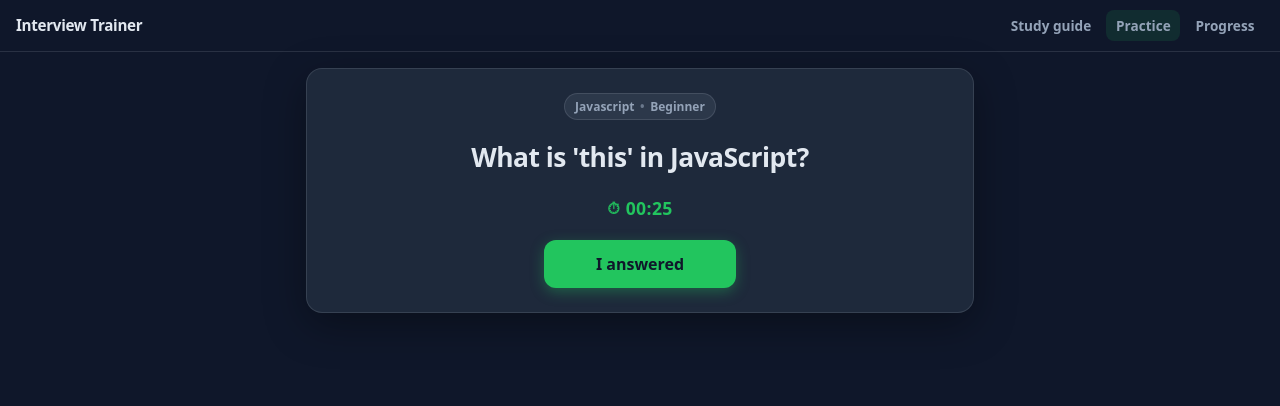
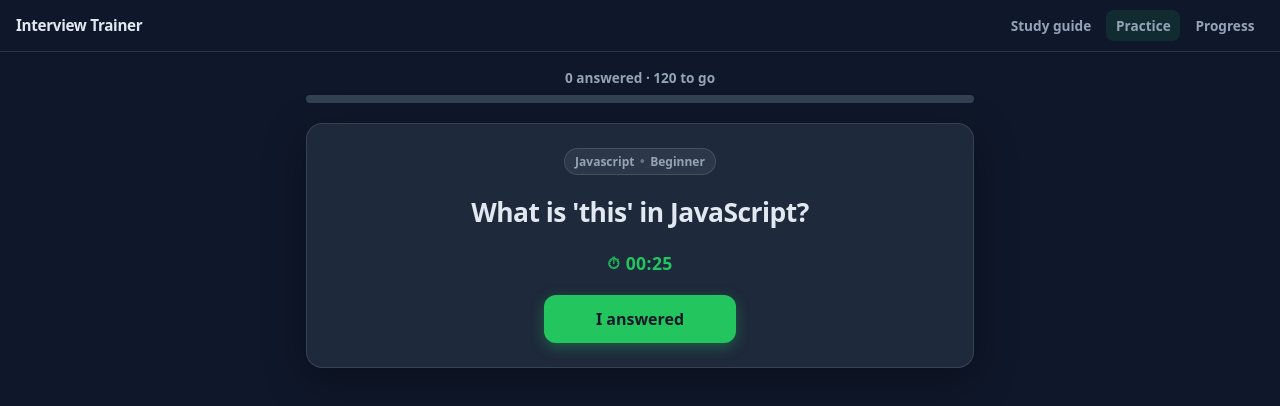
Before and after one commit to ZhannaM85/interview-trainer-angular-app, an Angular app: page /quiz in a window 1280 px wide. Shown: the top 406 px of the page. Built offline with nearby package versions, Linux system fonts and the light colour scheme.

Commit message:
[DAY-3] Showing pogress bar on how many questions are answered and how many are yet to be answered.

```diff
--- a/src/app/features/quiz/components/interview-feedback/interview-feedback.component.html
+++ b/src/app/features/quiz/components/interview-feedback/interview-feedback.component.html
@@ -2,12 +2,6 @@
     <h2 class="interview-fb__title">{{ headline() }}</h2>
 
     <p class="interview-fb__score">Score: +{{ scoreDelta() }}</p>
-
-    @if (sessionProgressPct() !== null) {
-        <div class="interview-fb__progress">
-            <app-progress-bar [value]="sessionProgressPct()!" [max]="100" label="Session progress" />
-        </div>
-    }
 
     <div class="interview-fb__section">
         <p class="interview-fb__label">Weak area</p>
--- a/src/app/features/quiz/components/interview-feedback/interview-feedback.component.scss
+++ b/src/app/features/quiz/components/interview-feedback/interview-feedback.component.scss
@@ -20,10 +20,6 @@
     font-size: 1.1rem;
     font-weight: 600;
     color: var(--it-accent);
-}
-
-.interview-fb__progress {
-    text-align: left;
 }
 
 .interview-fb__section {
--- a/src/app/features/quiz/components/interview-feedback/interview-feedback.component.ts
+++ b/src/app/features/quiz/components/interview-feedback/interview-feedback.component.ts
@@ -1,10 +1,8 @@
 import { ChangeDetectionStrategy, Component, input, output } from '@angular/core';
-
-import { ProgressBarComponent } from '../../../../shared/components/progress-bar/progress-bar.component';
 
 @Component({
     selector: 'app-interview-feedback',
-    imports: [ProgressBarComponent],
+    imports: [],
     templateUrl: './interview-feedback.component.html',
     styleUrl: './interview-feedback.component.scss',
     changeDetection: ChangeDetectionStrategy.OnPush
@@ -14,7 +12,5 @@ export class InterviewFeedbackComponent {
     readonly scoreDelta = input.required<number>();
     readonly weakArea = input.required<string>();
     readonly nextReviewLabel = input.required<string>();
-    /** Optional session progress 0–100 for thin bar. */
-    readonly sessionProgressPct = input<number | null>(null);
     readonly next = output<void>();
 }
--- a/src/app/features/quiz/pages/quiz-page/quiz-page.component.html
+++ b/src/app/features/quiz/pages/quiz-page/quiz-page.component.html
@@ -16,6 +16,21 @@
     } @else if (currentQuestion(); as q) {
         @if (usingFallbackQueue()) {
             <p class="quiz__hint">Nothing due right now — practicing from the full set.</p>
+        }
+
+        @if (sessionProgressCounts(); as prog) {
+            <div class="quiz__progress-block">
+                <p class="quiz__progress" aria-live="polite">
+                    {{ prog.answered }} answered · {{ prog.remaining }} to go
+                </p>
+                <div class="quiz__progress-bar">
+                    <app-progress-bar
+                        [value]="prog.answered"
+                        [max]="prog.total"
+                        label="Session progress"
+                    />
+                </div>
+            </div>
         }
 
         <div class="quiz__card-wrap" [attr.data-phase]="phase()">
@@ -42,7 +57,6 @@
                             [scoreDelta]="snap.scoreDelta"
                             [weakArea]="snap.weakArea"
                             [nextReviewLabel]="snap.nextReviewLabel"
-                            [sessionProgressPct]="sessionProgressPct()"
                             (next)="onNextQuestion()"
                         />
                     </div>
--- a/src/app/features/quiz/pages/quiz-page/quiz-page.component.scss
+++ b/src/app/features/quiz/pages/quiz-page/quiz-page.component.scss
@@ -51,6 +51,25 @@
     text-align: center;
 }
 
+.quiz__progress-block {
+    display: flex;
+    flex-direction: column;
+    gap: 0.5rem;
+    width: 100%;
+}
+
+.quiz__progress {
+    margin: 0;
+    font-size: 0.85rem;
+    font-weight: 600;
+    color: var(--it-text-muted);
+    text-align: center;
+}
+
+.quiz__progress-bar {
+    text-align: left;
+}
+
 .quiz__restart {
     min-height: 2.75rem;
     padding: 0.5rem 1.25rem;
--- a/src/app/features/quiz/pages/quiz-page/quiz-page.component.ts
+++ b/src/app/features/quiz/pages/quiz-page/quiz-page.component.ts
@@ -1,10 +1,11 @@
-import { ChangeDetectionStrategy, Component, inject, signal } from '@angular/core';
+import { ChangeDetectionStrategy, Component, computed, inject, signal } from '@angular/core';
 import { take } from 'rxjs';
 
 import { ProgressService, SCORE_BY_RATING } from '../../../../core/services/progress.service';
 import { QuestionService } from '../../../../core/services/question.service';
 import type { Question } from '../../../../shared/models/question.model';
 import type { SelfRating } from '../../../../shared/models/self-rating.model';
+import { ProgressBarComponent } from '../../../../shared/components/progress-bar/progress-bar.component';
 import { InterviewAnswerComponent } from '../../components/interview-answer/interview-answer.component';
 import { InterviewFeedbackComponent } from '../../components/interview-feedback/interview-feedback.component';
 import { InterviewQuestionComponent } from '../../components/interview-question/interview-question.component';
@@ -16,6 +17,12 @@ export interface FeedbackSnapshot {
     scoreDelta: number;
     weakArea: string;
     nextReviewLabel: string;
+}
+
+export interface SessionProgressCounts {
+    answered: number;
+    remaining: number;
+    total: number;
 }
 
 function formatWeakAreaLabel(subtopic: string): string {
@@ -47,7 +54,12 @@ function formatNextReviewLabel(iso: string): string {
 
 @Component({
     selector: 'app-quiz-page',
-    imports: [InterviewQuestionComponent, InterviewAnswerComponent, InterviewFeedbackComponent],
+    imports: [
+        InterviewQuestionComponent,
+        InterviewAnswerComponent,
+        InterviewFeedbackComponent,
+        ProgressBarComponent
+    ],
     templateUrl: './quiz-page.component.html',
     styleUrl: './quiz-page.component.scss',
     changeDetection: ChangeDetectionStrategy.OnPush
@@ -65,6 +77,18 @@ export class QuizPageComponent {
     protected readonly usingFallbackQueue = signal(false);
     protected readonly sessionIndex = signal(0);
     protected readonly sessionTotal = signal(0);
+
+    protected readonly sessionProgressCounts = computed((): SessionProgressCounts | null => {
+        const total = this.sessionTotal();
+        if (total <= 0) {
+            return null;
+        }
+        const idx = this.sessionIndex();
+        const ph = this.phase();
+        const answered = ph === 'feedback' ? idx : idx - 1;
+        const remaining = total - answered;
+        return { answered, remaining, total };
+    });
 
     constructor() {
         this.loadQuiz();
@@ -106,15 +130,6 @@ export class QuizPageComponent {
 
     protected restartSession(): void {
         this.loadQuiz();
-    }
-
-    protected sessionProgressPct(): number | null {
-        const total = this.sessionTotal();
-        if (total <= 0) {
-            return null;
-        }
-        const idx = this.sessionIndex();
-        return Math.min(100, Math.round((idx / total) * 100));
     }
 
     private loadQuiz(): void {
```
